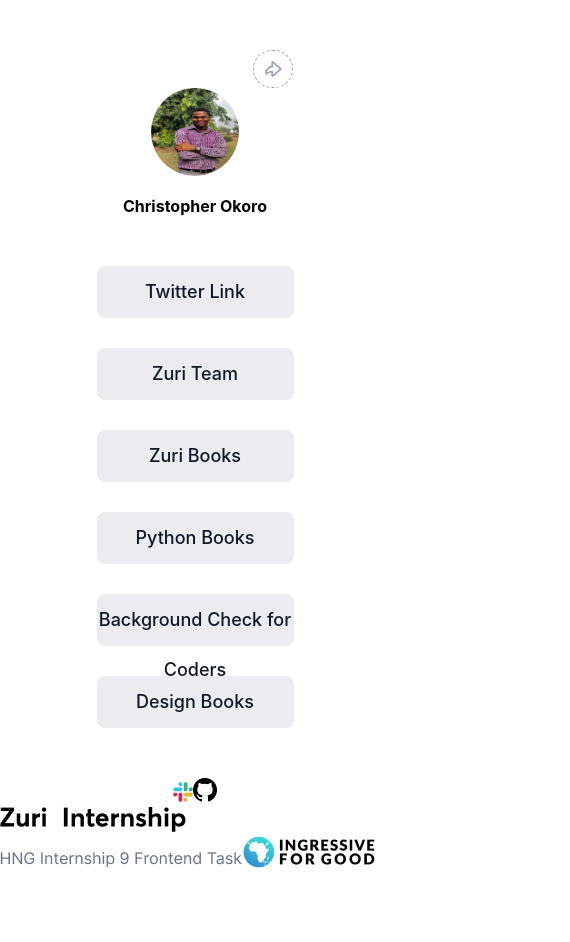
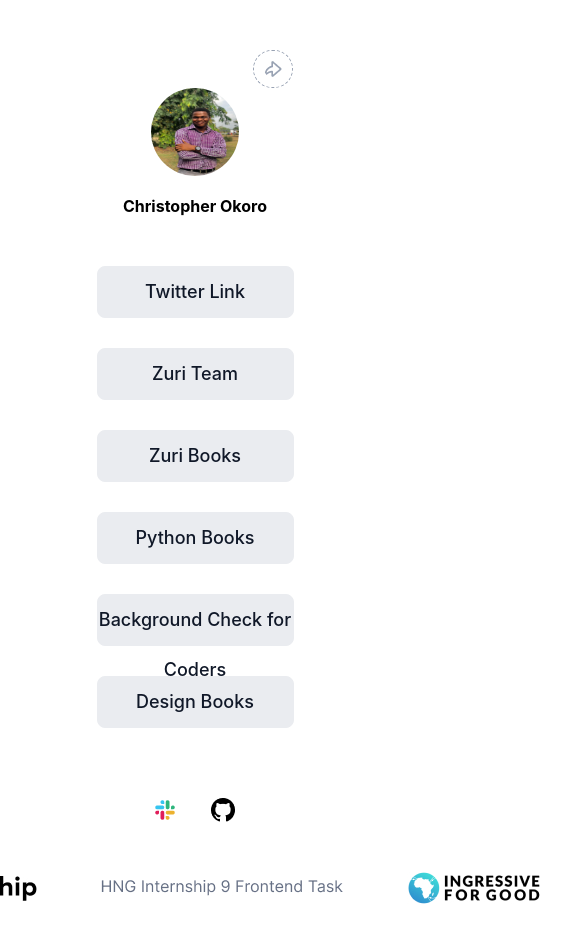
Before and after one commit to christofa/hn9-projects, a React (Create React App) app: page / in a window 390 px wide. Shown: the top 942 px of the page, 570 px wide, since content can reach past the window. Built offline with nearby package versions, Linux system fonts and the light colour scheme.

Commit message:
working on the mobile version

```diff
--- a/src/App.css
+++ b/src/App.css
@@ -25,7 +25,7 @@
 .navigation-icons .refresh {
   border: 1px dashed #98a2b3;
   border-radius: 20px;
-  padding: 10px
+  padding: 10px;
 }
 
 .heading {
@@ -38,9 +38,9 @@
 }
 
 .heading img {
-    width: 88px;
-    height: 88px;
-    border-radius: 50%;
+  width: 88px;
+  height: 88px;
+  border-radius: 50%;
 }
 
 .link-section {
@@ -53,7 +53,7 @@
   width: 50%;
 }
 
-.link-section a{
+.link-section a {
   text-decoration: none;
   background-color: #eaecf0;
   border: 1px solid #eaecf0;
@@ -68,3 +68,21 @@
   font-size: 18px;
   line-height: 50px;
 }
+
+.media-section {
+  display: flex;
+  justify-content: center;
+  align-items: center;
+  padding: 20px;
+  gap: 36px;
+}
+
+.footer {
+  display: flex;
+  align-items: center;
+  padding: 48px 0px;
+  gap: 64px;
+  padding: 30px;
+}
+
+/* mobile version */
```
